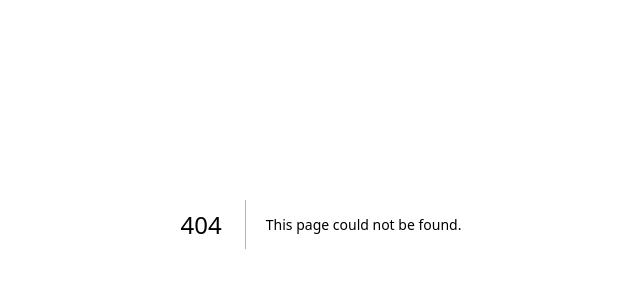
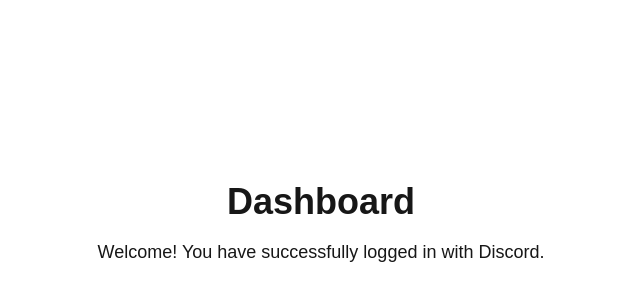
Before and after one commit to DevCodeRift/boundless-saga, a Next.js app in the folder murim-game-next/: page /dashboard in a window 1280 px wide. Before the commit this address had no page. Shown: the part 176-476 px from the top of the page, without its empty margins (319-959 px from the left). Built offline with nearby package versions, Linux system fonts and the light colour scheme.

Commit message:
feat: add /dashboard page for post-login redirect

```diff
--- /dev/null
+++ b/murim-game-next/src/app/dashboard/page.tsx
@@ -0,0 +1,8 @@
+export default function DashboardPage() {
+  return (
+    <main className="flex flex-col items-center justify-center min-h-screen">
+      <h1 className="text-4xl font-bold mb-4">Dashboard</h1>
+      <p className="text-lg">Welcome! You have successfully logged in with Discord.</p>
+    </main>
+  );
+}
```
